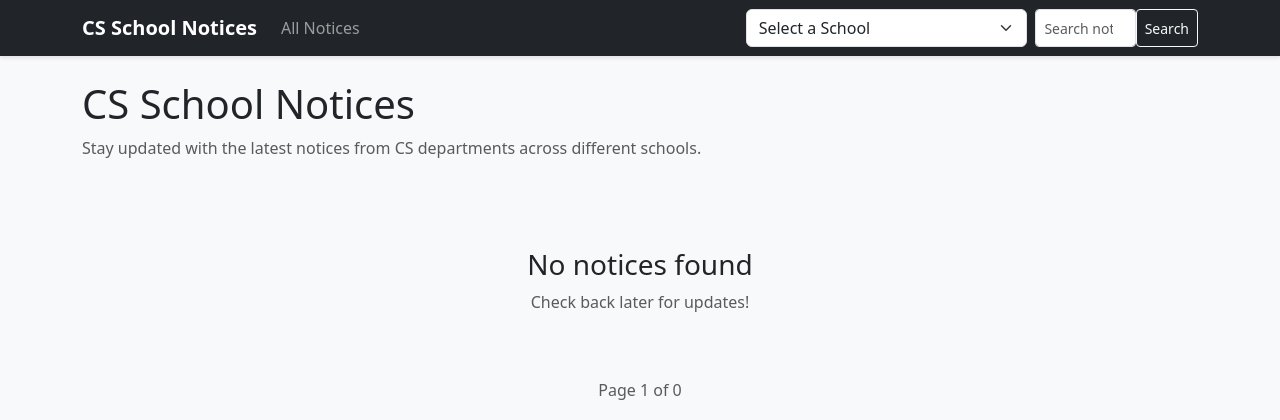
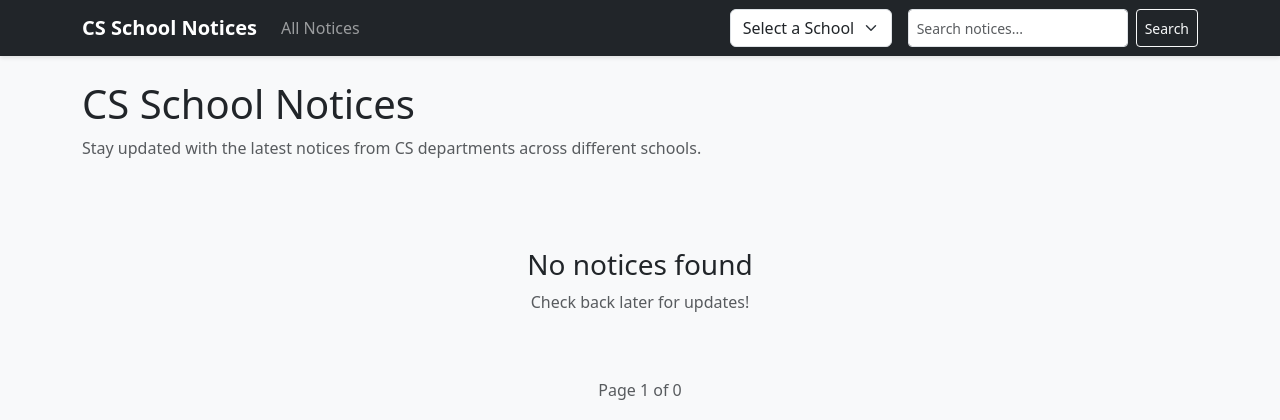
Before and after one commit to jeesup0103/cs-job-info, a FastAPI app: page / in a window 1280 px wide. Shown: the top 420 px of the page. Run offline with FastAPI, Linux system fonts and the light colour scheme.

Commit message:
Update UI

```diff
--- a/app/static/css/style.css
+++ b/app/static/css/style.css
@@ -12,7 +12,7 @@ main {
 .card {
     transition: transform 0.2s ease-in-out, box-shadow 0.2s ease-in-out;
     border: none;
-    background-color: white;
+    background-color: #f8f9fa;
 }
 
 .card:hover {
@@ -35,8 +35,12 @@ main {
     padding: 0.5em 0.75em;
 }
 
-.badge.bg-primary {
-    background-color: #0d6efd !important;
+.btn-primary {
+    background-color: #007bff; /* Primary button color */
+    border: none; /* Remove border */
+}
+.btn-primary:hover {
+    background-color: #0056b3; /* Darker shade on hover */
 }
 
 .navbar {
--- a/app/templates/base.html
+++ b/app/templates/base.html
@@ -21,16 +21,20 @@
                     </li>
                 </ul>
                 <div class="d-flex gap-2">
+                    <div class="me-2">
                         <select class="form-select" id="schoolFilter" onchange="location = this.value;">
                             <option value="">Select a School</option>
                             {% for school in schools %}
                             <option value="/?school={{ school }}" {% if selected_school == school %}selected{% endif %}>{{ school }}</option>
                             {% endfor %}
                         </select>
-                    <form class="d-flex" action="/search" method="GET">
-                        <input class="form-control form-control-sm" type="search" name="q" placeholder="Search notices...">
-                        <button class="btn btn-outline-light btn-sm" type="submit">Search</button>
+                    </div>
+                    <div>
+                        <form class="d-flex" action="/search" method="GET" style="height: 100%;">
+                            <input class="form-control form-control-sm me-2" type="search" name="q" placeholder="Search notices..." style="height: 100%;">
+                            <button class="btn btn-outline-light btn-sm" type="submit" style="height: 100%;">Search</button>
                         </form>
+                    </div>
                 </div>
             </div>
         </div>
```
Lines whose indentation alone changed are shown as unchanged.
